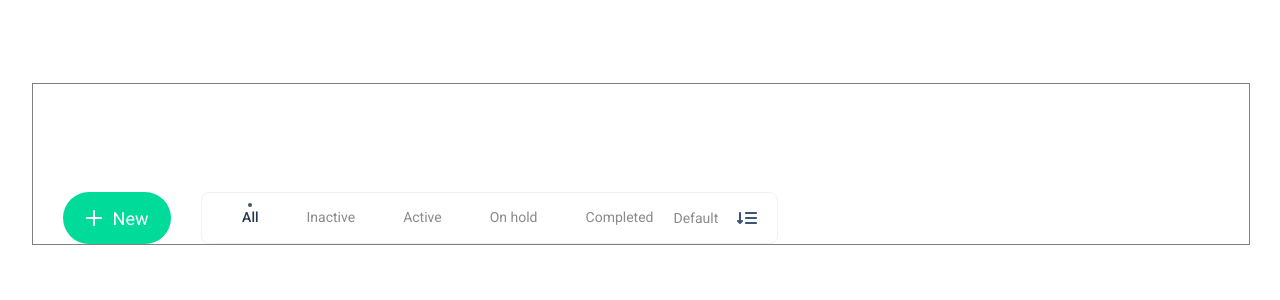
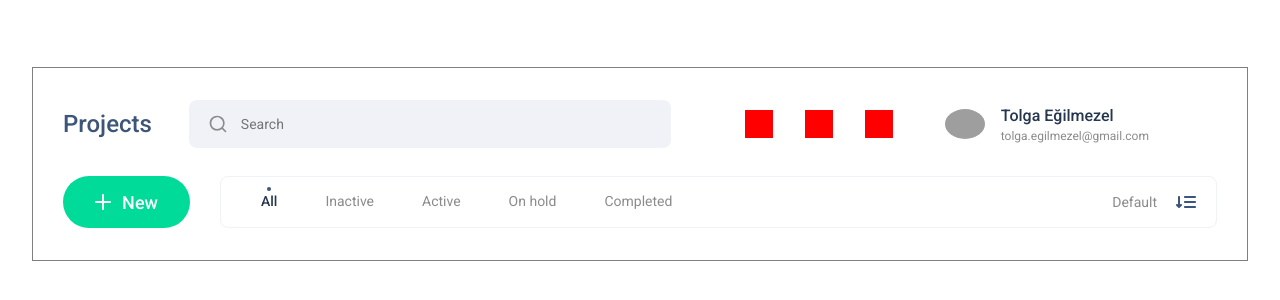
Before and after one commit to ilkerdurmaz/vue-pms-project, a Vue app: page / in a window 1280 px wide. Shown: the part 236-536 px from the top of the page. Built offline with nearby package versions, Linux system fonts and the light colour scheme; grey boxes are pictures that could not be loaded.

Commit message:
some header comp's uploaded

```diff
--- a/src/components/Header/Header.vue
+++ b/src/components/Header/Header.vue
@@ -1,52 +1,77 @@
 <script setup>
 import FilterTabs from "../FilterTabs/FilterTabs.vue";
+import PlusButton from "./PlusButton.vue";
+import SearchBar from "./SearchBar.vue";
+import ProfileDetails from "./ProfileDetails.vue";
+function plusButtonClick() {
+	console.log("clicked");
+}
 </script>
 
 <template>
 	<div class="header_container">
+		<div class="header_top">
+			<h1 class="header_title">Projects</h1>
+			<SearchBar />
+			<div class="header_top_right">
+				<div class="icons_container">
+					<div class="iconumsu"></div>
+					<div class="iconumsu"></div>
+					<div class="iconumsu"></div>
+				</div>
+				<ProfileDetails />
+			</div>
+		</div>
 		<div class="header_bottom">
-			<button class="btn">
-				<svg
-					width="16"
-					height="16"
-					viewBox="0 0 16 16"
-					fill="none"
-					xmlns="http://www.w3.org/2000/svg"
-				>
-					<path
-						d="M15 7H8.99998V1C8.99998 0.734783 8.89463 0.48043 8.70709 0.292893C8.51955 0.105357 8.2652 0 7.99998 0C7.73477 0 7.48041 0.105357 7.29288 0.292893C7.10534 0.48043 6.99998 0.734783 6.99998 1V7H0.999984C0.734767 7 0.480414 7.10536 0.292877 7.29289C0.105341 7.48043 -1.62125e-05 7.73478 -1.62125e-05 8C-1.62125e-05 8.26522 0.105341 8.51957 0.292877 8.70711C0.480414 8.89464 0.734767 9 0.999984 9H6.99998V15C6.99998 15.2652 7.10534 15.5196 7.29288 15.7071C7.48041 15.8946 7.73477 16 7.99998 16C8.2652 16 8.51955 15.8946 8.70709 15.7071C8.89463 15.5196 8.99998 15.2652 8.99998 15V9H15C15.2652 9 15.5196 8.89464 15.7071 8.70711C15.8946 8.51957 16 8.26522 16 8C16 7.73478 15.8946 7.48043 15.7071 7.29289C15.5196 7.10536 15.2652 7 15 7Z"
-						fill="white"
-					/>
-				</svg>
-				New
-			</button>
+			<PlusButton @btnClick="plusButtonClick" />
 			<FilterTabs />
 		</div>
 	</div>
 </template>
 
-<style scoped>
-.btn {
-	display: flex;
-	align-items: center;
-	background-color: #00db99;
-	color: white;
-	border-radius: 26px;
-	font-weight: 400;
-	font-size: 18px;
-	line-height: 21px;
-	gap: 11px;
-	margin: 0 30px;
-}
+<style scoped lang="scss">
 .header_container {
 	display: flex;
-	align-items: flex-end;
-	height: 10rem;
-	width: 100%;
+	flex-direction: column;
+	gap: 28px;
 	border: 1px solid grey;
+	padding: 32px 30px;
 }
 
 .header_bottom {
 	display: flex;
+	gap: 30px;
+}
+.header_top {
+	display: flex;
+	align-items: center;
+}
+.header_title {
+	margin: 0;
+	font : {
+		family: "Roboto";
+		style: normal;
+		weight: 500;
+		size: 24px;
+	}
+	line-height: 28px;
+	color: #3c557a;
+}
+
+.header_top_right {
+	display: flex;
+	justify-content: center;
+	margin-left: auto;
+}
+
+.icons_container {
+	display: flex;
+	align-items: center;
+	gap: 2rem;
+	div {
+		height: 28px;
+		width: 28px;
+		background-color: red;
+	}
 }
 </style>
--- /dev/null
+++ b/src/components/Header/PlusButton.vue
@@ -0,0 +1,46 @@
+<script setup>
+defineProps({
+	name: {
+		type: String,
+		default: "New",
+	},
+});
+const emit = defineEmits(["btnClick"]);
+</script>
+
+<template>
+	<div>
+		<button class="btn" @click="emit('btnClick')">
+			<svg
+				width="16"
+				height="16"
+				viewBox="0 0 16 16"
+				fill="none"
+				xmlns="http://www.w3.org/2000/svg"
+			>
+				<path
+					d="M15 7H8.99998V1C8.99998 0.734783 8.89463 0.48043 8.70709 0.292893C8.51955 0.105357 8.2652 0 7.99998 0C7.73477 0 7.48041 0.105357 7.29288 0.292893C7.10534 0.48043 6.99998 0.734783 6.99998 1V7H0.999984C0.734767 7 0.480414 7.10536 0.292877 7.29289C0.105341 7.48043 -1.62125e-05 7.73478 -1.62125e-05 8C-1.62125e-05 8.26522 0.105341 8.51957 0.292877 8.70711C0.480414 8.89464 0.734767 9 0.999984 9H6.99998V15C6.99998 15.2652 7.10534 15.5196 7.29288 15.7071C7.48041 15.8946 7.73477 16 7.99998 16C8.2652 16 8.51955 15.8946 8.70709 15.7071C8.89463 15.5196 8.99998 15.2652 8.99998 15V9H15C15.2652 9 15.5196 8.89464 15.7071 8.70711C15.8946 8.51957 16 8.26522 16 8C16 7.73478 15.8946 7.48043 15.7071 7.29289C15.5196 7.10536 15.2652 7 15 7Z"
+					fill="white"
+				/>
+			</svg>
+			{{ name }}
+		</button>
+	</div>
+</template>
+
+<style lang="scss" scoped>
+.btn {
+	display: flex;
+	align-items: center;
+	justify-content: center;
+	height: 3.25rem;
+	width: 127px;
+	gap: 11px;
+	background: #00db99;
+	border-radius: 26px;
+	color: white;
+	font-weight: 500;
+	font-size: 18px;
+	line-height: 21px;
+}
+</style>
--- /dev/null
+++ b/src/components/Header/ProfileDetails.vue
@@ -0,0 +1,44 @@
+<script setup></script>
+<template>
+	<div class="profile_details">
+		<img
+			src="https://media-exp1.licdn.com/dms/image/C5603AQGzQpv7w1G4eA/profile-displayphoto-shrink_200_200/0/1517785162616?e=2147483647&v=beta&t=MyO0L5FN0NNYzo0yGW3lvP3GIuehvTxemFBzzYB555U"
+		/>
+		<div class="name_group">
+			<h4>Tolga Eğilmezel</h4>
+			<p>tolga.egilmezel@gmail.com</p>
+		</div>
+	</div>
+</template>
+<style lang="scss" scoped>
+.profile_details {
+	display: flex;
+	align-items: center;
+	gap: 1rem;
+	margin: 0 4.25rem 0 3.25rem;
+	img {
+		border-radius: 50%;
+		width: 40px;
+	}
+}
+.name_group {
+	display: flex;
+	flex-direction: column;
+	align-items: flex-start;
+	gap: 4px;
+	h4 {
+		margin: 0;
+		font-weight: 500;
+		font-size: 16px;
+		line-height: 19px;
+		color: #25364f;
+	}
+	p {
+		margin: 0;
+		font-weight: 400;
+		font-size: 12px;
+		line-height: 14px;
+		color: #8b8b8b;
+	}
+}
+</style>
--- /dev/null
+++ b/src/components/Header/SearchBar.vue
@@ -0,0 +1,44 @@
+<script setup></script>
+
+<template>
+	<div class="searchbar">
+		<svg
+			width="18"
+			height="18"
+			viewBox="0 0 18 18"
+			fill="none"
+			xmlns="http://www.w3.org/2000/svg"
+		>
+			<path
+				d="M17.0917 15.9083L14 12.8417C15.2001 11.3453 15.7813 9.44608 15.624 7.53441C15.4668 5.62275 14.5831 3.84398 13.1546 2.56387C11.7262 1.28375 9.86152 0.599588 7.94411 0.652055C6.02671 0.704522 4.20228 1.48963 2.84596 2.84595C1.48965 4.20226 0.704538 6.02669 0.652071 7.9441C0.599604 9.8615 1.28377 11.7261 2.56388 13.1546C3.844 14.5831 5.62276 15.4668 7.53443 15.624C9.44609 15.7812 11.3454 15.2001 12.8417 14L15.9083 17.0667C15.9858 17.1448 16.078 17.2068 16.1795 17.2491C16.2811 17.2914 16.39 17.3132 16.5 17.3132C16.61 17.3132 16.7189 17.2914 16.8205 17.2491C16.922 17.2068 17.0142 17.1448 17.0917 17.0667C17.2419 16.9113 17.3258 16.7036 17.3258 16.4875C17.3258 16.2714 17.2419 16.0637 17.0917 15.9083ZM8.16668 14C7.01295 14 5.88514 13.6579 4.92585 13.0169C3.96657 12.3759 3.21889 11.4649 2.77738 10.399C2.33587 9.33308 2.22035 8.16019 2.44543 7.02864C2.67051 5.89708 3.22608 4.85768 4.04189 4.04187C4.8577 3.22607 5.8971 2.6705 7.02865 2.44542C8.16021 2.22034 9.3331 2.33585 10.399 2.77737C11.4649 3.21888 12.3759 3.96655 13.0169 4.92584C13.6579 5.88512 14 7.01294 14 8.16666C14 9.71376 13.3854 11.1975 12.2915 12.2915C11.1975 13.3854 9.71377 14 8.16668 14Z"
+				fill="#8B8B8B"
+			/>
+		</svg>
+		<input type="text" placeholder="Search" />
+	</div>
+</template>
+
+<style lang="scss" scoped>
+.searchbar {
+	display: flex;
+	align-items: center;
+	background: #f1f2f7;
+	border-radius: 8px;
+	width: 442px;
+	height: 3rem;
+	padding: 0 20px;
+	margin: 0 auto;
+	svg {
+		margin: 14px 12px 14px 0;
+	}
+	input {
+		font-family: "Roboto";
+		font-style: normal;
+		font-weight: 400;
+		font-size: 14px;
+		border: none;
+		background: transparent;
+		outline: none;
+	}
+}
+</style>
```
